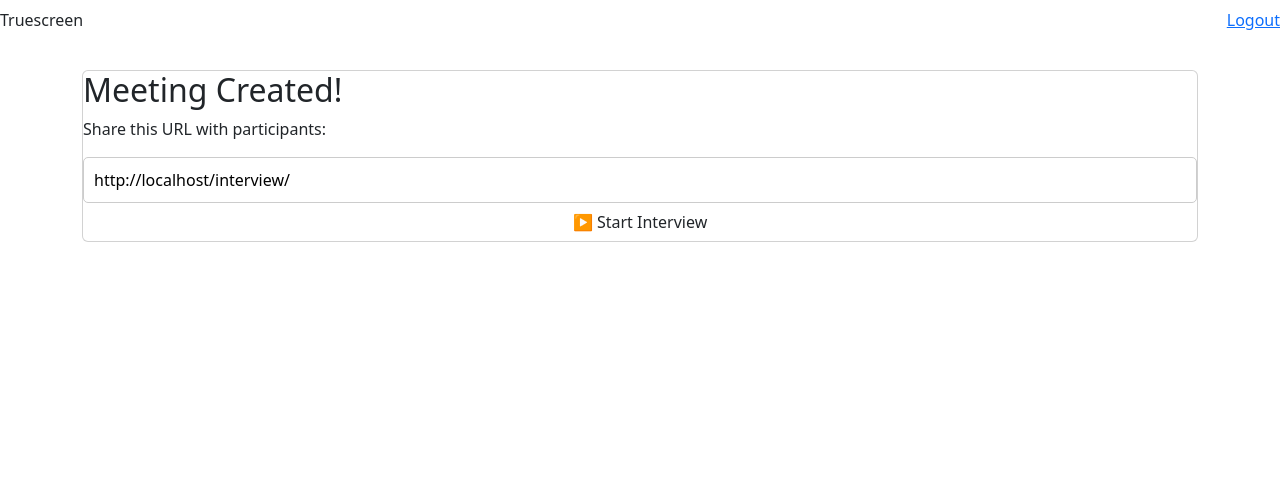
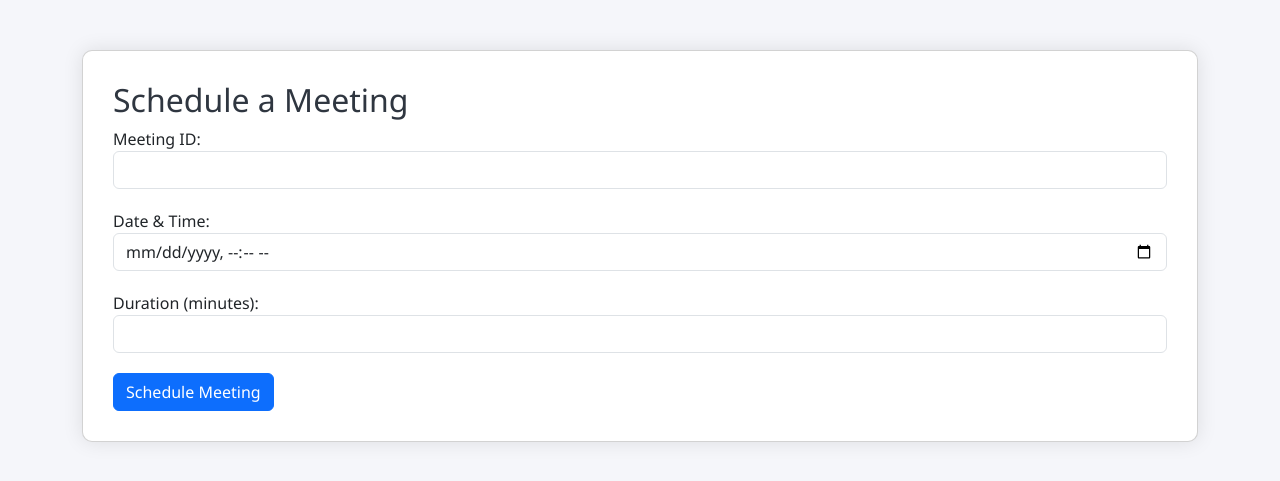
Before and after one commit to sampadapansare/truescreen, a Flask app: page /schedule in a window 1280 px wide. Shown: the top 481 px of the page. Run offline with Flask 2, Linux system fonts and the light colour scheme.

Commit message:
schedule.html

```diff
--- a/templates/schedule.html
+++ b/templates/schedule.html
@@ -3,36 +3,49 @@
 <head>
     <meta charset="UTF-8">
     <meta name="viewport" content="width=device-width, initial-scale=1.0">
-    <title>Document</title>
-    <title>Meeting Scheduled – Interview App</title>
-
-    <!-- Your custom CSS -->
-    <link rel="stylesheet" href="{{ url_for('static', filename='styles.css') }}">
-
-    <!-- BOOTSTRAP CSS -->
+    <title>Schedule Meeting</title>
     <link href="https://cdn.jsdelivr.net/npm/bootstrap@5.3.0/dist/css/bootstrap.min.css" rel="stylesheet">
-    <!-- BOOTSTRAP JS -->
     <script src="https://cdn.jsdelivr.net/npm/bootstrap@5.3.0/dist/js/bootstrap.bundle.min.js"></script>
+    <style>
+        body {
+            font-family: 'Segoe UI', sans-serif;
+            background-color: #f5f6fa;
+        }
+        .card {
+            background-color: white;
+            padding: 30px;
+            margin-top: 50px;
+            border-radius: 10px;
+            box-shadow: 0px 0px 20px rgba(0,0,0,0.1);
+        }
+        .card-title {
+            color: #2f3640;
+        }
+        .form-control {
+            margin-bottom: 20px;
+        }
+    </style>
 </head>
 <body>
-     <!-- Navbar -->
-  <div class="navbar">
-    <div class="brand">Truescreen</div>
-    <a href="{{ url_for('logout') }}" class="logout">Logout</a>
-  </div>
-
-  <!-- Main Content -->
-  <div class="container">
-    <div class="card">
-      <h2>Meeting Created!</h2>
-      <p>Share this URL with participants:</p>
-      <input type="text"
-             readonly
-             value="{{ request.host_url }}interview/{{ meeting_id }}"
-             onclick="this.select()"
-             style="width:100%;padding:10px;border:1px solid #ccc;border-radius:5px;">
-      <a href="{{ url_for('interview', meeting_id=meeting_id) }}" class="btn">▶️ Start Interview</a>
+    <div class="container">
+        <div class="card">
+            <h2 class="card-title">Schedule a Meeting</h2>
+            <form action="{{ url_for('schedule') }}" method="POST">
+                <div class="form-group">
+                    <label for="meetingId">Meeting ID:</label>
+                    <input type="text" class="form-control" id="meetingId" name="meetingId" required>
+                </div>
+                <div class="form-group">
+                    <label for="dateTime">Date & Time:</label>
+                    <input type="datetime-local" class="form-control" id="dateTime" name="dateTime" required>
+                </div>
+                <div class="form-group">
+                    <label for="duration">Duration (minutes):</label>
+                    <input type="number" class="form-control" id="duration" name="duration" required>
+                </div>
+                <button type="submit" class="btn btn-primary">Schedule Meeting</button>
+            </form>
+        </div>
     </div>
-  </div>
 </body>
 </html>
```
